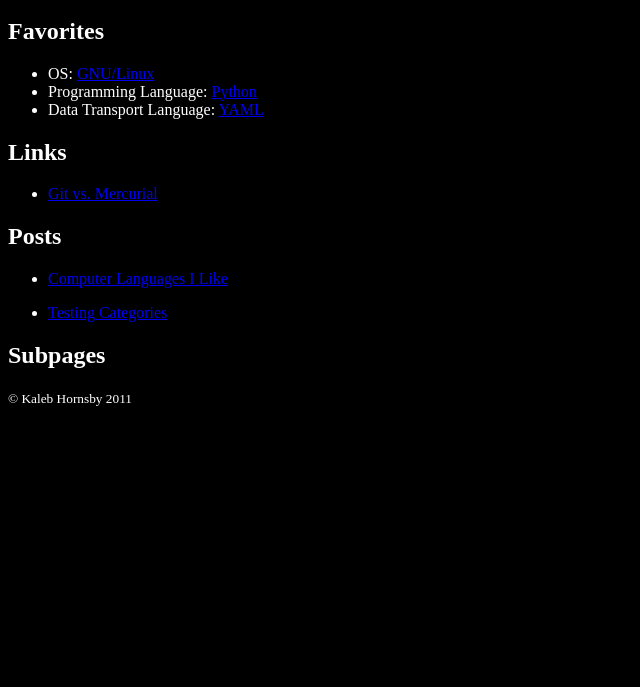
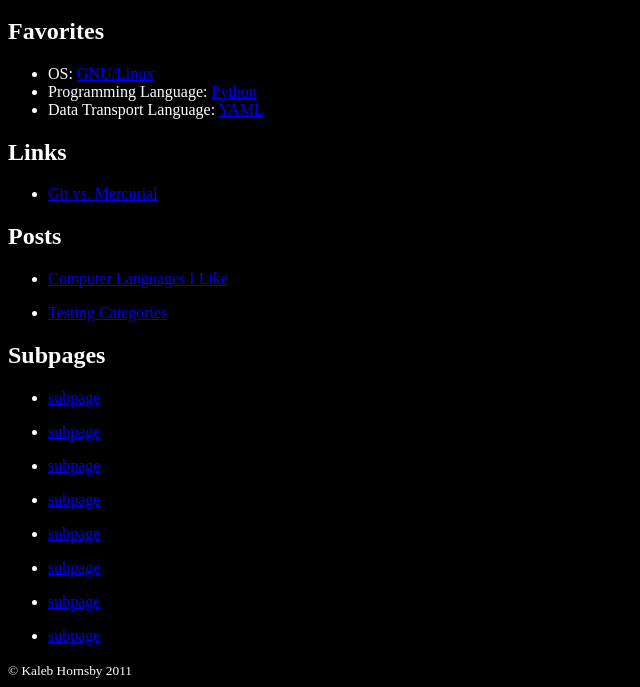
Before and after one commit to kaleb/kaleb.github.com, a Jekyll site: the page built from comp/index.md, in a window 1280 px wide. Shown: the part 470-1157 px from the top of the page, without its empty margins (0-640 px from the left). Built offline with Jekyll 4.4.1, drawn with Linux system fonts in a browser that asks for light colours; before the commit the page ends 900 px from its top, so only the background shows below that.

Commit message:
Edited comp/index.md via GitHub

```diff
--- a/comp/index.md
+++ b/comp/index.md
@@ -34,6 +34,6 @@ Posts
 Subpages
 --------------
 
-{% for subpage in subpages%}
+{% for subpage in page.subpages%}
 - [subpage](subpage)
 {% endfor %}
```
